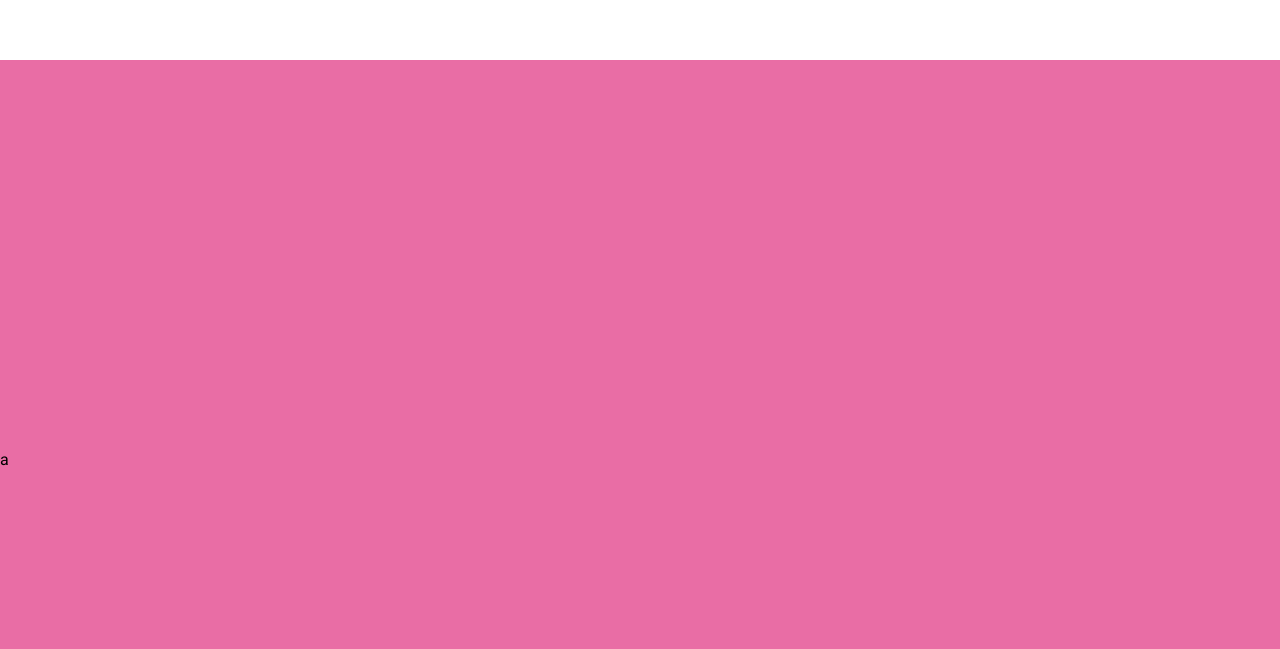
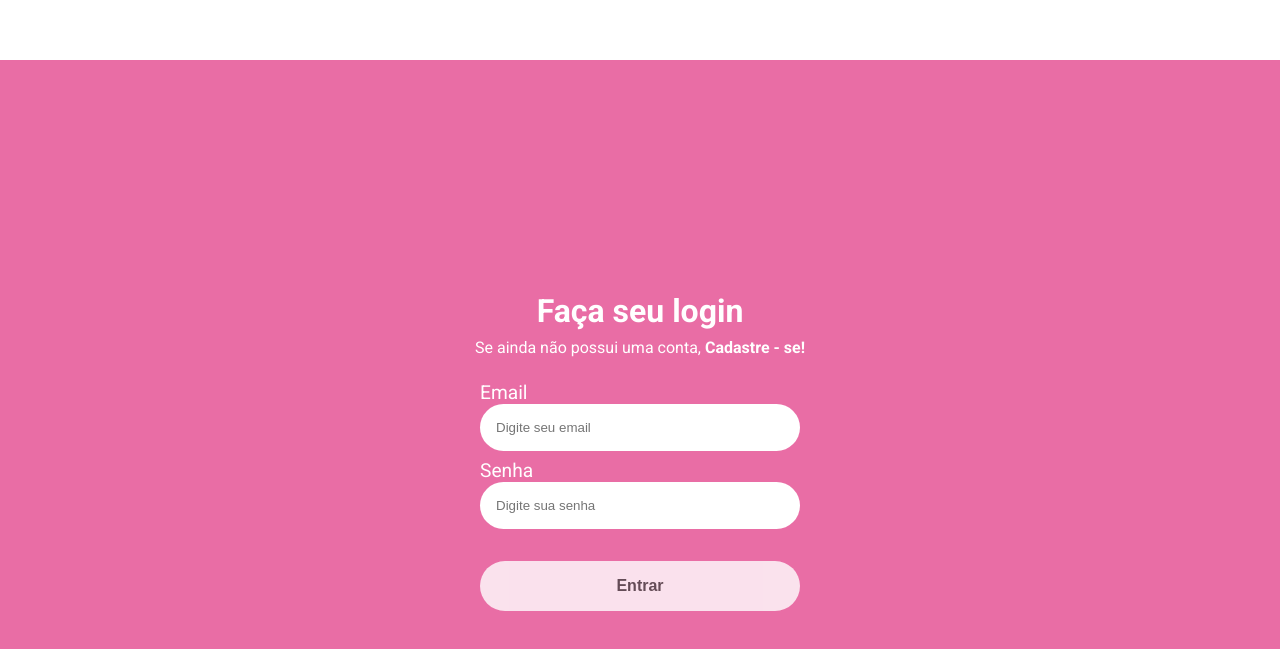
Before and after one commit to RicardoBaltazar/meuImovel-backend, a Next.js app in the folder rentalbike/: page / in a window 1280 px wide. Shown: the part 711-1360 px from the top of the page. Built offline with nearby package versions, Linux system fonts and the light colour scheme.

Commit message:
feature - formulário de login

```diff
--- a/rentalbike/pages/index.js
+++ b/rentalbike/pages/index.js
@@ -84,14 +84,66 @@ const ImgHome = styled.img`
 const SectionLogin = styled.section`
     display: flex;
     /* border: 1px solid yellow; */
-    /* flex-direction: column; */
-    justify-content: space-between;
+    flex-direction: column;
+    justify-content: center;
     align-items: center;
+
+
     /* height: 50vh; */
     height: 100vh;
     width: 100vw;
     background-color: var(--primary-color);
+    color: #fff;
     /* margin-top: -3rem; */
+
+    form {
+      display: flex;
+      flex-direction: column;
+      width: 25vw;
+      /* border: 1px solid #fff; */
+      padding: 1rem 0;
+    }
+
+    h2{
+      margin-bottom: 0.5rem;
+      font-size: 2rem;
+    }
+
+    label {
+      font-size: 1.2rem;
+      margin-top: 0.5rem;
+    }
+
+    input {
+      border: none;
+      padding: 1rem ;
+      border-radius: 25px;
+    }
+
+    button {
+      padding: 1rem 2rem;
+      border-radius: 25px;
+      background-color: #fff;
+      margin: 2rem 0 0rem 0;
+      font-size: 1rem;
+      color: #444;
+      font-weight: bold;
+      border: none;
+      transition: 0.2s;
+      cursor: pointer;
+      opacity:80% ;
+      &:hover{
+        opacity:100% ;
+      }
+    }
+
+
+    p {
+      color: #fff;
+    }
+    p a {
+      font-weight: bold;
+    }
 `
 
 export default function Home() {
@@ -136,7 +188,15 @@ export default function Home() {
             <ImgHome src={img} />
           </SectionHome>
           <SectionLogin>
-            a
+            <h2>Faça seu login</h2>
+            <p>Se ainda não possui uma conta, <a>Cadastre - se!</a></p>
+            <form>
+              <label>Email</label>
+              <input placeholder='Digite seu email' />
+              <label>Senha</label>
+              <input placeholder='Digite sua senha' />
+              <button>Entrar</button>
+            </form>
           </SectionLogin>
 
         </Main>
--- a/rentalbike/src/Components/Menu/index.jsx
+++ b/rentalbike/src/Components/Menu/index.jsx
@@ -145,8 +145,8 @@ function Menu(props) {
                     <li><Link href='/'>{props.link1}</Link></li>
                     <li><Link href="/sobre">{props.link2}</Link></li>
                     <li><Link href="/bikes">{props.link3}</Link></li>
-                    <li><a href="#" >Sign in</a></li>
-                    <li><a href="#" className='btn-signUp'>Sign Up</a></li>
+                    <li><a href="#" >Cadastre - se</a></li>
+                    <li><a href="#" className='btn-signUp'>Entrar</a></li>
                 </ul>
             </HEADER>
         </>
```
